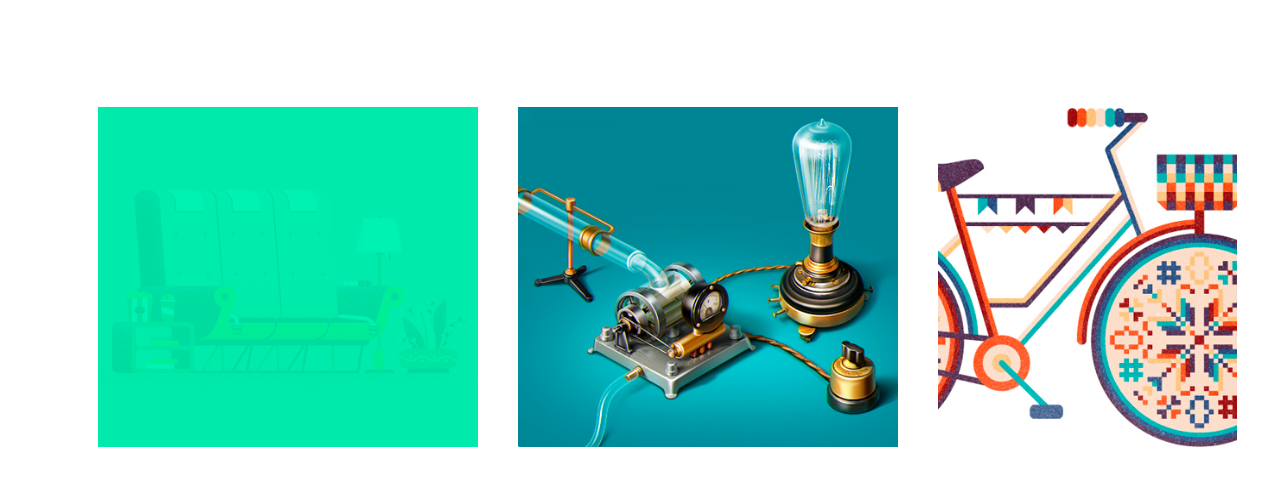
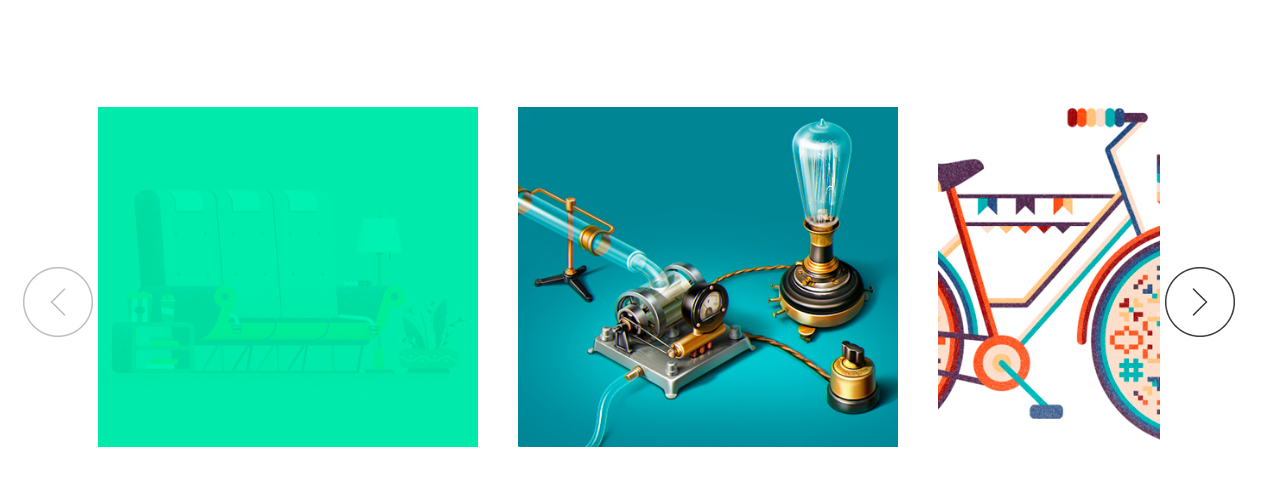
Before and after one commit to Iva-nova-vita/beetroot_lesson_32_slick_slider, a website: page index.html in a window 1280 px wide. Shown: the part 467-952 px from the top of the page. Drawn offline with nearby package versions, Linux system fonts and the light colour scheme.

Commit message:
change Arrows

```diff
--- a/css/style.css
+++ b/css/style.css
@@ -1,7 +1,7 @@
 body {
     text-align: center;
     text-transform: uppercase;
-    width: 96vw;
+    width: 90vw;
     }
 h1 {
 
@@ -25,3 +25,38 @@ h1 {
     width: 380px;
     height: 340px;
 }
+.slick-prev
+{
+    left: -35px;
+}
+[dir='rtl'] .slick-prev
+{
+    right: -25px;
+    left: auto;
+}
+.slick-prev:before
+{
+    content: url(../images/Arrow_left.png);
+}
+[dir='rtl'] .slick-prev:before
+{
+    content: url(../images/Arrow_right.png);
+}
+
+.slick-next
+{
+    right: -25px;
+}
+[dir='rtl'] .slick-next
+{
+    right: auto;
+    left: -25px;
+}
+.slick-next:before
+{
+    content: url(../images/Arrow_right.png);
+}
+[dir='rtl'] .slick-next:before
+{
+    content: url(../images/Arrow_left.png);
+}
--- a/index.html
+++ b/index.html
@@ -10,7 +10,7 @@
       integrity="sha256-CSXorXvZcTkaix6Yvo6HppcZGetbYMGWSFlBw8HfCJo="
       crossorigin="anonymous"
     ></script>
-    <link rel="stylesheet" href="css/style.css" />
+
     <link
       rel="stylesheet"
       type="text/css"
@@ -21,6 +21,7 @@
       type="text/css"
       href="node_modules/slick-carousel/slick/slick-theme.css"
     />
+    <link rel="stylesheet" href="css/style.css" />
   </head>
   <body>
     <p>our featured work</p>
```
